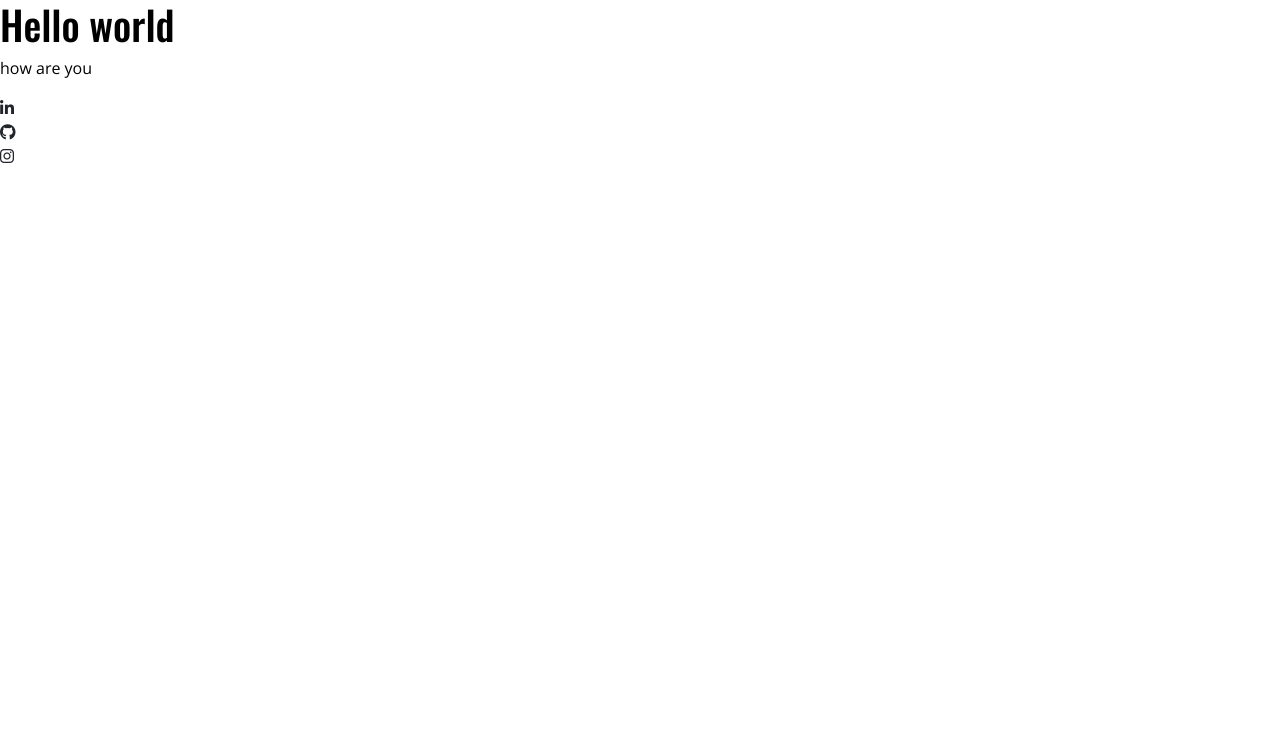
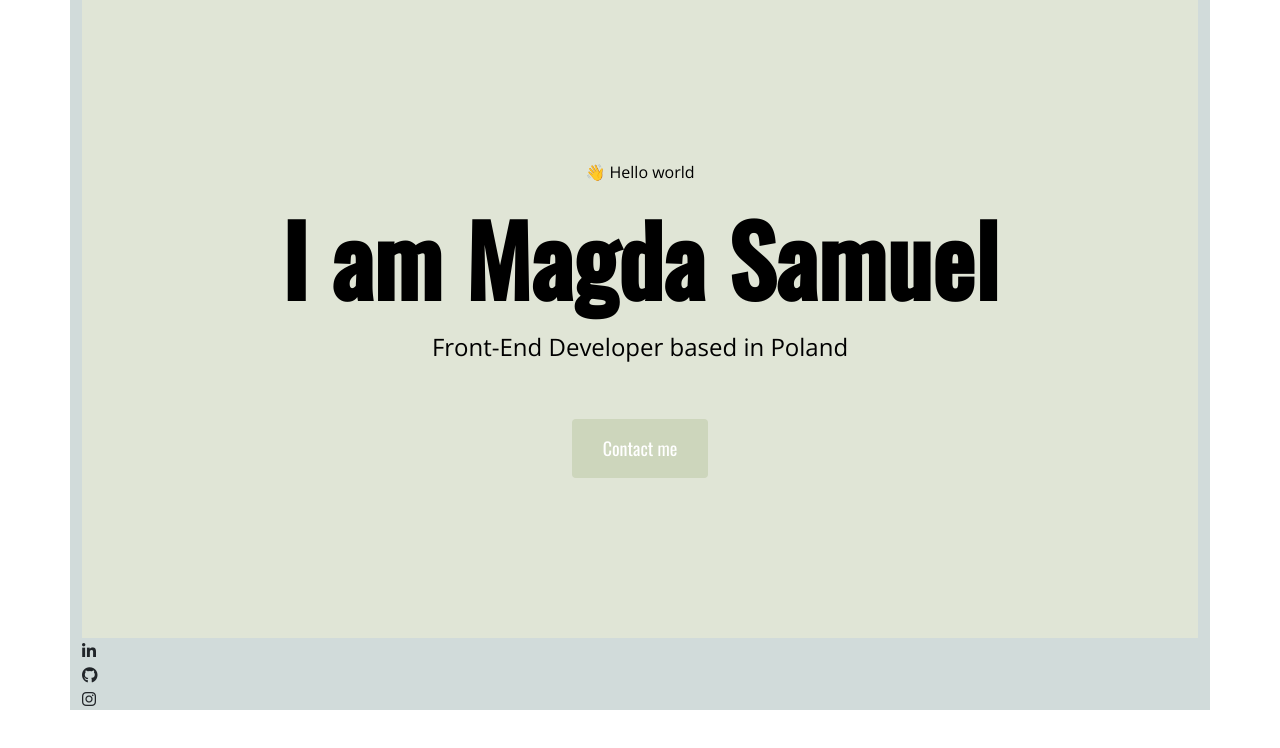
Before and after one commit to MagdaCodes/portfolio-project, a plain HTML site: page index.html in a window 1280 px wide. Drawn offline with nearby package versions, Linux system fonts and the light colour scheme.

Commit message:
CSS Styling of index.html

```diff
--- a/index.html
+++ b/index.html
@@ -31,10 +31,16 @@
     ></script>
   </head>
   <body>
-    <h1>Hello world</h1>
-    <p>how are you</p>
-    <div><i class="fa-brands fa-linkedin-in"></i></div>
-    <div><i class="fa-brands fa-github"></i></div>
-    <div><i class="fa-brands fa-instagram"></i></div>
+    <div class="container">
+      <div class="hero">
+        <p>👋 Hello world</p>
+        <h1>I am Magda Samuel</h1>
+        <h2 class="mb-5">Front-End Developer based in Poland</h2>
+        <div><a href="#" class="btn btn-branding">Contact me</a></div>
+      </div>
+      <div><i class="fa-brands fa-linkedin-in"></i></div>
+      <div><i class="fa-brands fa-github"></i></div>
+      <div><i class="fa-brands fa-instagram"></i></div>
+    </div>
   </body>
 </html>
--- a/styles/portfolio.css
+++ b/styles/portfolio.css
@@ -1,8 +1,52 @@
+:root {
+  --branding-color: #cdd6bc;
+  --secondary-color: #e0e5d6;
+  --heading-font-family: "Oswald", sans-serif;
+  --default-font-family: "Open Sans", sans-serif;
+}
+body {
+  font-family: var(--heading-font-family);
+}
+h1,
+h2,
+h3,
+h4,
+h5,
+h6 {
+  color: black;
+  font-family: var(--heading-font-family);
+  font-weight: bold;
+}
+
 h1 {
-  color: Black;
-  font-family: "Oswald", sans-serif;
+  font-size: 96px;
+}
+h2 {
+  font-size: 24px;
 }
 p {
   color: black;
-  font-family: "Open Sans", sans-serif;
+  font-family: var(--default-font-family);
 }
+.container {
+  background: #d1dbda;
+}
+.hero {
+  background: var(--secondary-color);
+  text-align: center;
+  padding: 160px 20px;
+}
+.hero h2 {
+  font-family: var(--default-font-family);
+  font-weight: normal;
+  line-height: 2;
+  font-size: 24px;
+}
+.btn-branding {
+  background: var(--branding-color);
+  border-radius: 4px;
+  color: white;
+  font-size: 18px;
+  line-height: 27px;
+  padding: 15px 30px;
+}
```
